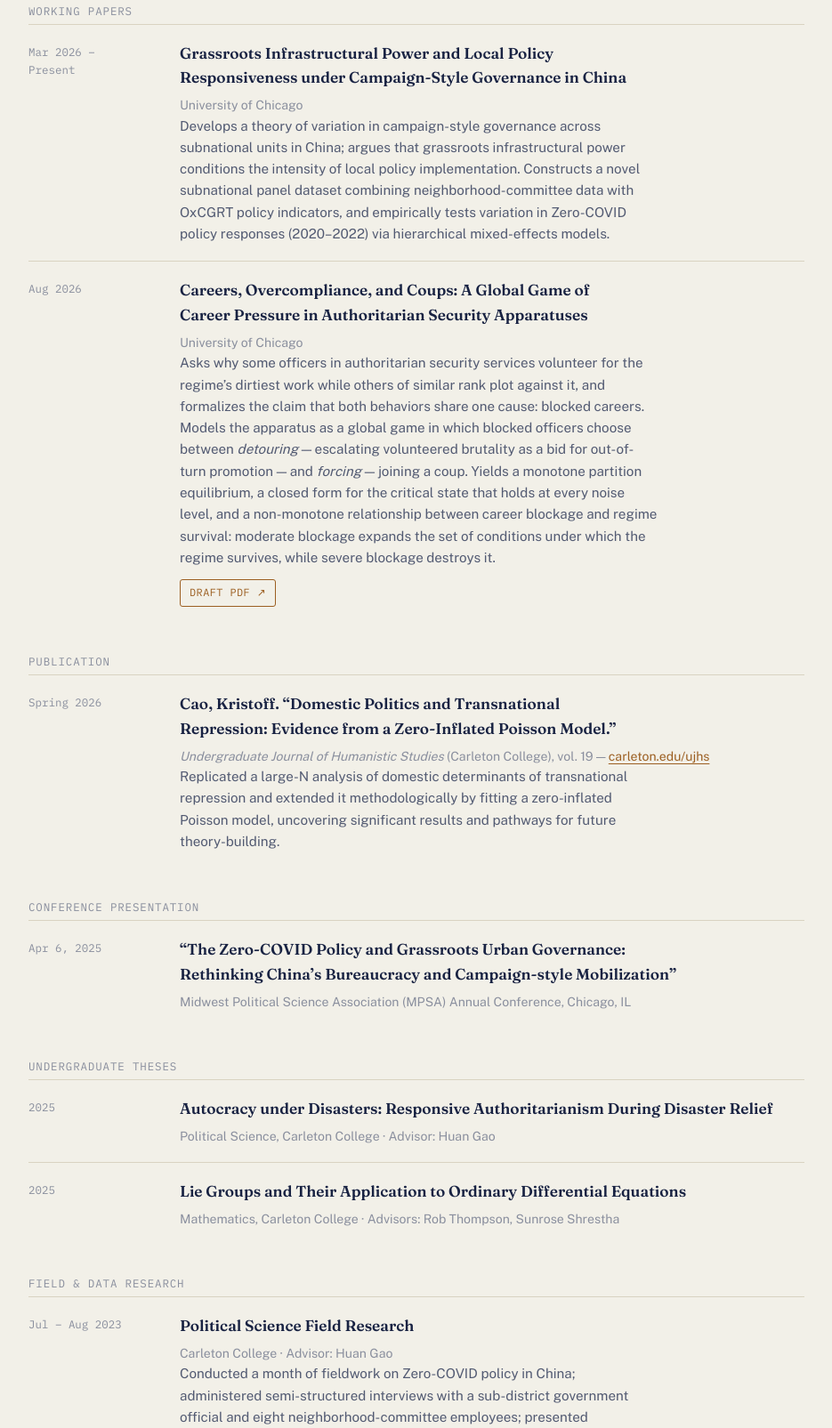
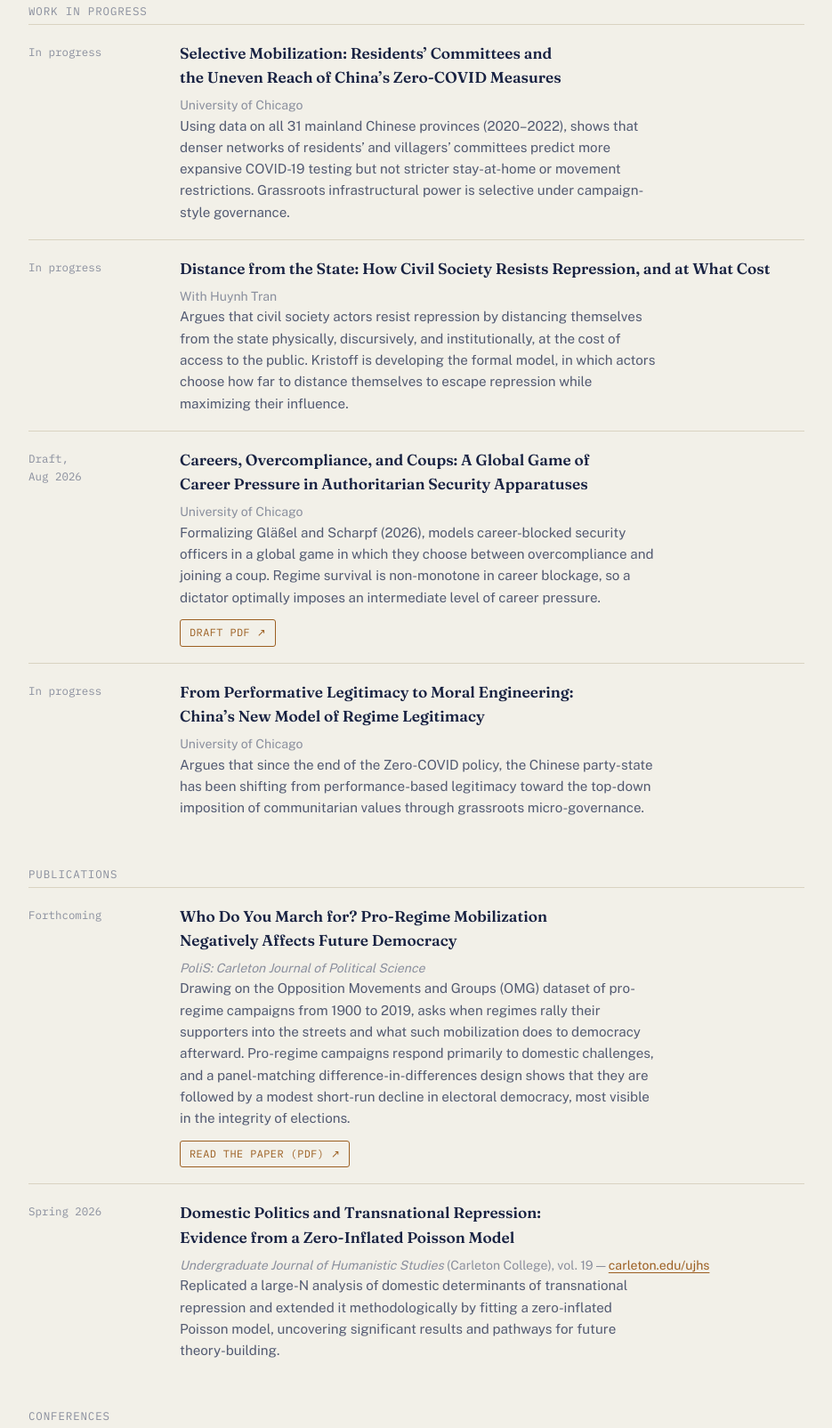
Before and after one commit to CaoKristoff/CaoKristoff.github.io, a plain HTML site: page index.html in a window 1280 px wide. Shown: the part 2152-3757 px from the top of the page at 89% size, without its empty margins (172-1107 px from the left). Drawn offline with nearby package versions, Linux system fonts and the light colour scheme.

Commit message:
Add files via upload

```diff
--- a/index.html
+++ b/index.html
@@ -214,7 +214,7 @@
       </div>
       <div class="cta-row">
         <a class="btn primary" href="mailto:kristoff0366@gmail.com">Email me</a>
-        <a class="btn" href="CV_Cao_Kristoff.pdf" target="_blank" rel="noopener">Download CV (PDF)</a>
+        <a class="btn" href="CV_CaoK_PLSC_Nov18.pdf" target="_blank" rel="noopener">Download CV (PDF)</a>
       </div>
     </div>
     <div class="portrait">
@@ -296,42 +296,87 @@
       <h2 class="sec-title">Research</h2>
     </div>
 
-    <div class="subhead">Working Papers</div>
+    <div class="subhead">Work in Progress</div>
     <div class="entry">
-      <div class="when">Mar 2026 –<br>Present</div>
+      <div class="when">In progress</div>
       <div>
-        <h4>Grassroots Infrastructural Power and Local Policy Responsiveness under Campaign-Style Governance in China</h4>
+        <h4>Selective Mobilization: Residents&rsquo; Committees and the Uneven Reach of China&rsquo;s Zero-COVID Measures</h4>
         <div class="venue">University of Chicago</div>
-        <p>Develops a theory of variation in campaign-style governance across subnational units in China; argues that grassroots infrastructural power conditions the intensity of local policy implementation. Constructs a novel subnational panel dataset combining neighborhood-committee data with OxCGRT policy indicators, and empirically tests variation in Zero-COVID policy responses (2020–2022) via hierarchical mixed-effects models.</p>
+        <p>Using data on all 31 mainland Chinese provinces (2020–2022), shows that denser networks of residents&rsquo; and villagers&rsquo; committees predict more expansive COVID-19 testing but not stricter stay-at-home or movement restrictions. Grassroots infrastructural power is selective under campaign-style governance.</p>
       </div>
     </div>
 
     <div class="entry">
-      <div class="when">Aug 2026</div>
+      <div class="when">In progress</div>
+      <div>
+        <h4>Distance from the State: How Civil Society Resists Repression, and at What Cost</h4>
+        <div class="venue">With Huynh Tran</div>
+        <p>Argues that civil society actors resist repression by distancing themselves from the state physically, discursively, and institutionally, at the cost of access to the public. Kristoff is developing the formal model, in which actors choose how far to distance themselves to escape repression while maximizing their influence.</p>
+      </div>
+    </div>
+
+    <div class="entry">
+      <div class="when">Draft,<br>Aug 2026</div>
       <div>
         <h4>Careers, Overcompliance, and Coups: A Global Game of Career Pressure in Authoritarian Security Apparatuses</h4>
         <div class="venue">University of Chicago</div>
-        <p>Asks why some officers in authoritarian security services volunteer for the regime&rsquo;s dirtiest work while others of similar rank plot against it, and formalizes the claim that both behaviors share one cause: blocked careers. Models the apparatus as a global game in which blocked officers choose between <em>detouring</em> — escalating volunteered brutality as a bid for out-of-turn promotion — and <em>forcing</em> — joining a coup. Yields a monotone partition equilibrium, a closed form for the critical state that holds at every noise level, and a non-monotone relationship between career blockage and regime survival: moderate blockage expands the set of conditions under which the regime survives, while severe blockage destroys it.</p>
+        <p>Formalizing Gl&auml;&szlig;el and Scharpf (2026), models career-blocked security officers in a global game in which they choose between overcompliance and joining a coup. Regime survival is non-monotone in career blockage, so a dictator optimally imposes an intermediate level of career pressure.</p>
         <a class="pdf-btn" href="career_pressure_manuscript.pdf" target="_blank" rel="noopener">Draft PDF ↗</a>
       </div>
     </div>
 
-    <div class="subhead">Publication</div>
+    <div class="entry">
+      <div class="when">In progress</div>
+      <div>
+        <h4>From Performative Legitimacy to Moral Engineering: China&rsquo;s New Model of Regime Legitimacy</h4>
+        <div class="venue">University of Chicago</div>
+        <p>Argues that since the end of the Zero-COVID policy, the Chinese party-state has been shifting from performance-based legitimacy toward the top-down imposition of communitarian values through grassroots micro-governance.</p>
+      </div>
+    </div>
+
+    <div class="subhead">Publications</div>
+    <div class="entry">
+      <div class="when">Forthcoming</div>
+      <div>
+        <h4>Who Do You March for? Pro-Regime Mobilization Negatively Affects Future Democracy</h4>
+        <div class="venue"><em>PoliS: Carleton Journal of Political Science</em></div>
+        <p>Drawing on the Opposition Movements and Groups (OMG) dataset of pro-regime campaigns from 1900 to 2019, asks when regimes rally their supporters into the streets and what such mobilization does to democracy afterward. Pro-regime campaigns respond primarily to domestic challenges, and a panel-matching difference-in-differences design shows that they are followed by a modest short-run decline in electoral democracy, most visible in the integrity of elections.</p>
+        <a class="pdf-btn" href="CaoK_Who%20Do%20You%20March_for.pdf" target="_blank" rel="noopener">Read the paper (PDF) ↗</a>
+      </div>
+    </div>
+
     <div class="entry">
       <div class="when">Spring 2026</div>
       <div>
-        <h4>Cao, Kristoff. &ldquo;Domestic Politics and Transnational Repression: Evidence from a Zero-Inflated Poisson Model.&rdquo;</h4>
+        <h4>Domestic Politics and Transnational Repression: Evidence from a Zero-Inflated Poisson Model</h4>
         <div class="venue"><em>Undergraduate Journal of Humanistic Studies</em> (Carleton College), vol. 19 — <a href="https://www.carleton.edu/ujhs/past-issues/spring-2026/" target="_blank" rel="noopener">carleton.edu/ujhs</a></div>
         <p>Replicated a large-N analysis of domestic determinants of transnational repression and extended it methodologically by fitting a zero-inflated Poisson model, uncovering significant results and pathways for future theory-building.</p>
       </div>
     </div>
 
-    <div class="subhead">Conference Presentation</div>
+    <div class="subhead">Conferences</div>
     <div class="entry">
-      <div class="when">Apr 6, 2025</div>
+      <div class="when">Apr 2027<br>(scheduled)</div>
       <div>
-        <h4>&ldquo;The Zero-COVID Policy and Grassroots Urban Governance: Rethinking China&rsquo;s Bureaucracy and Campaign-style Mobilization&rdquo;</h4>
-        <div class="venue">Midwest Political Science Association (MPSA) Annual Conference, Chicago, IL</div>
+        <h4>Midwest Political Science Association (MPSA) Annual Conference</h4>
+        <div class="venue">Chicago, IL</div>
+        <p>Presenter in the Politics of China section and the Transitions to Democracy section.</p>
+      </div>
+    </div>
+    <div class="entry">
+      <div class="when">Jun 2026</div>
+      <div>
+        <h4>Interdisciplinary Social Sciences Graduate Research Conference</h4>
+        <div class="venue">University of Chicago</div>
+        <p>Presented his M.A. thesis in the session &ldquo;Governance Under Strain: Accountability, Enforcement, and State Capacity in Contemporary Politics.&rdquo;</p>
+      </div>
+    </div>
+    <div class="entry">
+      <div class="when">Apr 2025</div>
+      <div>
+        <h4>Midwest Political Science Association (MPSA) Annual Conference</h4>
+        <div class="venue">Chicago, IL</div>
+        <p>Poster presentation in the undergraduate poster session, drawn from independent research at Carleton College based on fieldwork on residents&rsquo; committees: &ldquo;The Zero-COVID Policy and Grassroots Urban Governance: Rethinking China&rsquo;s Bureaucracy and Campaign-style Mobilization.&rdquo;</p>
       </div>
     </div>
 
@@ -458,6 +503,16 @@
     <p class="sec-intro">Methodological and mathematical work written up for other people to read — tutorials, theses, and open course notes.</p>
 
     <div class="entry">
+      <div class="when">Oct 2026</div>
+      <div>
+        <h4>Advanced Topics in Causal Inference &mdash; Graduate Course Notes</h4>
+        <div class="venue">Compiled from BUSN 41903, Applied Econometrics (Christian Hansen, Booth School of Business) and PLSC 40601, Advanced Topics in Causal Inference (Molly Offer-Westort) · University of Chicago</div>
+        <p>A single reference for the modern causal inference toolkit, running to roughly 120 pages and compiled from two graduate courses taken in Spring 2026. It opens with the mathematics the methods lean on — rates of convergence, measure-based probability, likelihood and Fisher information, functional analysis — then works through what the linear model cannot do, linear and nonlinear instrumental variables, and heterogeneous treatment effects, from the Neyman–Rubin model and matching to regression discontinuity, LATE, and causal trees and forests. Later sections cover proximal causal inference, panel methods (difference-in-differences, event studies, two-way fixed effects, matrix completion), semiparametric efficient estimation through Neyman orthogonality, and policy learning with the Athey–Wager learner and regret bounds. The slides, examples, and results belong to the two instructors; annotations from my own notes are integrated into the text, and derivations the course materials left out are filled in and marked as such.</p>
+        <a class="pdf-btn" href="Advanced_Topics_in_Causal_Inference.pdf" target="_blank" rel="noopener">Read the notes (PDF) ↗</a>
+      </div>
+    </div>
+
+    <div class="entry">
       <div class="when">May 2026</div>
       <div>
         <h4>A &ldquo;Mathematical&rdquo; Tutorial on Semi- and Nonparametric Efficient Estimation Theory</h4>
@@ -502,7 +557,7 @@
           <div style="font-family:'Fraunces',serif; font-weight:600; font-size:1.1rem;">Yifan (Kristoff) Cao</div>
           <div style="color:var(--ink-soft); font-size:0.88rem; margin-top:4px;">Chicago, IL · <a href="mailto:kristoff0366@gmail.com">kristoff0366@gmail.com</a></div>
         </div>
-        <a class="btn" href="CV_Cao_Kristoff.pdf" target="_blank" rel="noopener">Open PDF ↗</a>
+        <a class="btn" href="CV_CaoK_PLSC_Nov18.pdf" target="_blank" rel="noopener">Open PDF ↗</a>
       </div>
 
       <div class="cv-block">
@@ -671,11 +726,11 @@
       </div>
       <div class="contact-item">
         <div class="label">CV</div>
-        <a href="CV_Cao_Kristoff.pdf" target="_blank" rel="noopener">Download PDF</a>
+        <a href="CV_CaoK_PLSC_Nov18.pdf" target="_blank" rel="noopener">Download PDF</a>
       </div>
     </div>
     <p class="closing-line">Open to conversations about PhD programs in political science, comparative politics, and quantitative methods.</p>
-    <div class="fineprint">Updated October 2026</div>
+    <div class="fineprint">Updated November 2026</div>
   </div>
 </section>
 </body>
```
